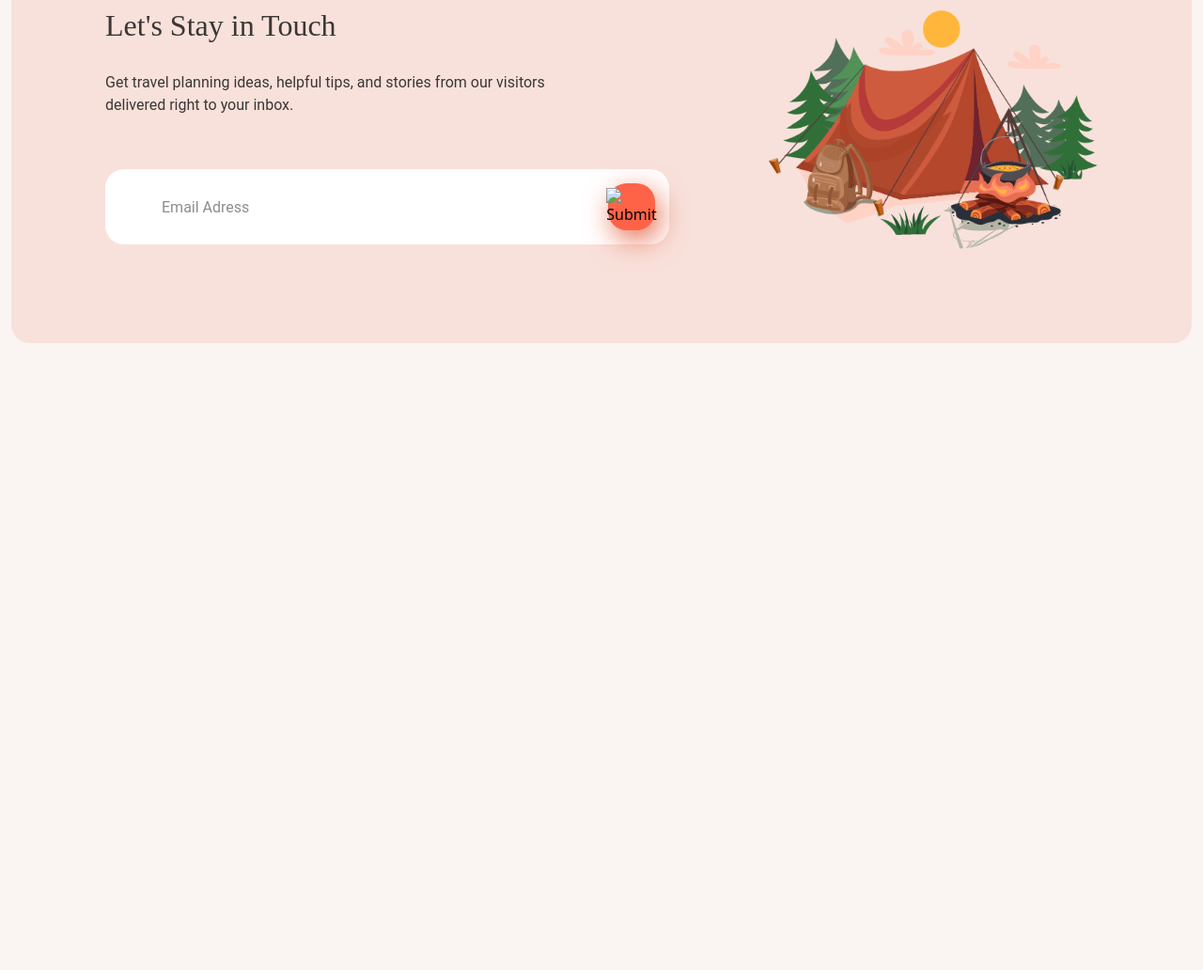
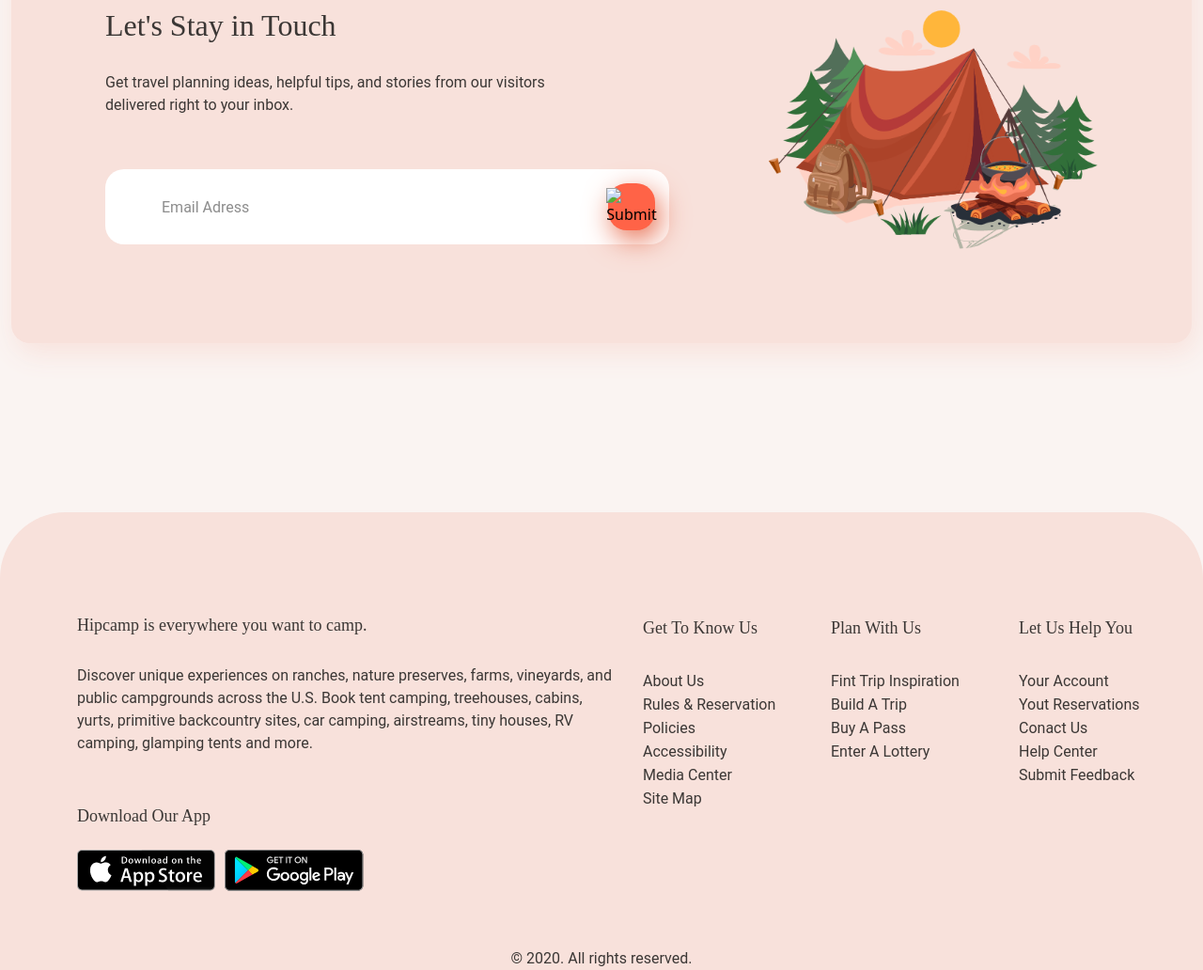
Before and after one commit to parjana94/camping, a plain HTML site: page index.html in a window 1280 px wide. Shown: the part 4919-5951 px from the top of the page at 94% size. Before the commit the page ends 5284 px from the top, so only its background shows below. Drawn offline with nearby package versions, Linux system fonts and the light colour scheme.

Commit message:
add footer

```diff
--- a/css/style.css
+++ b/css/style.css
@@ -287,6 +287,7 @@ body{
     padding: 100px;
     border-radius: 20px;
     margin-top: 125px;
+    box-shadow: 5px 10px 30px #F8E1DB;
 }
 
 .email-h2{
@@ -351,6 +352,89 @@ input[type="email"]::-webkit-input-placeholder {
     width: 100%;
 }
 
+.footer-main{
+    margin-top: 180px;
+    background-color: #F8E1DB;
+    border-top-left-radius: 70px;
+    border-top-right-radius: 70px;
+    padding-top: 110px;
+}
+
+.footer{
+    display: flex;
+    justify-content: space-between;
+}
+.right-footer{
+    display: flex;
+}
+.right-footer-h2{
+    margin-bottom: 30px;
+    font-family: 'Archivo';
+    font-size: 18px;
+    color: #3B3735;
+
+}
+
+.right-footer-p{
+    font-family: 'Roboto';
+    font-size: 16px;
+    color: #3B3735;
+    width: 570px;
+    margin-bottom: 55px;
+}
+.right-footer-h3{
+    font-size: 18px;
+    font-family:'Archivo';
+    color: #3B3735;
+    margin-bottom: 25px;
+}
+.app{
+    display: flex;
+}
+.appstore{
+    margin-left: 10px;
+}
+.nav-1-ul{
+    list-style: none;
+}
+.nav-1-a{
+    text-transform: capitalize;
+    text-decoration: none;
+    color: #3B3735;
+    font-size: 16px;
+    font-family: 'Roboto';
+    transition-property: all;
+    transition-delay: 0.1s;
+    transition-duration: 0.2s;
+}
+.nav-1-a:hover{
+    color: black;
+}
+
+.nav-head{
+    font-family: 'Archivo';
+    font-size: 18px;
+    color: #3B3735;
+    text-transform: capitalize;
+    margin-bottom: 30px;
+}
+.navigation-box{
+    display: flex;
+    flex-direction: column;
+    align-items: flex-start;
+    width: 200px;
+    text-align: left;
+}
+.rights{
+    display: flex;
+    justify-content: center;
+    align-items: center;
+    font-size: 16px;
+    font-family: 'Roboto';
+    color: #3B3735;
+    margin-top:60px;
+    margin-bottom: 0px;
+}
 @media (max-width:1140px){
     .discover-box{
         width: 322px;
--- a/index.html
+++ b/index.html
@@ -328,13 +328,70 @@
         <img class="email-camp" src="img/Group 56.png" alt="camp">
     </div>
 </div>
+</div>
+<footer class="footer-main">
+    <div class="container">
+        <div class="footer">
+    <div class="left-footer">
+        <h2 class="right-footer-h2">Hipcamp is everywhere you want to camp.</h2>
+        <p class="right-footer-p">Discover unique experiences on ranches, nature preserves, farms, vineyards, and public campgrounds across the U.S. Book tent camping, treehouses, cabins, yurts, primitive backcountry sites, car camping, airstreams, tiny houses, RV camping, glamping tents and more.</p>
+        <h3 class="right-footer-h3">Download Our App</h3>
+        <div class="app">
+            <div class="apple">
+                <a href="#"><img src="img/apple.png" alt="apple"></a>
+            </div>
+            <div class="appstore">
+                <a href="#"><img src="img/google.png" alt="#"></a>
+            </div>
+        </div>
+    </div>
+
+   <div class="right-footer">
+       <div class="navigation-box">
+       <nav class="footer-nav-1">
+           <ul class="nav-1-ul">
+                <li class="nav-1-li nav-head">get to know us</li>
+               <li class="nav-1-li"><a class="nav-1-a" href="#">about us</a></li>
+               <li class="nav-1-li"><a class="nav-1-a" href="#">rules & reservation policies</a></li>
+               <li class="nav-1-li"><a class="nav-1-a" href="#">accessibility</a></li>
+               <li class="nav-1-li"><a class="nav-1-a" href="#">media center</a></li>
+               <li class="nav-1-li"><a class="nav-1-a" href="#">site map</a></li>
+           </ul>
+       </nav>
+       </div>
+       <div class="navigation-box">
+    <nav class="footer-nav-1">
+        <ul class="nav-1-ul">
+            <li class="nav-1-li nav-head">plan with us</li>
+            <li class="nav-1-li"><a class="nav-1-a" href="#">fint trip inspiration</a></li>
+            <li class="nav-1-li"><a class="nav-1-a" href="#">build a trip</a></li>
+            <li class="nav-1-li"><a class="nav-1-a" href="#">buy a pass</a></li>
+            <li class="nav-1-li"><a class="nav-1-a" href="#">enter a lottery</a></li>
+        </ul>
+    </nav>
+    </div>
+    <div class="navigation-box">
+    <nav class="footer-nav-1">
+        <ul class="nav-1-ul">
+            <li class="nav-1-li nav-head">let us help you</li>
+            <li class="nav-1-li"><a class="nav-1-a" href="#">your account</a></li>
+            <li class="nav-1-li"><a class="nav-1-a" href="#">yout reservations</a></li>
+            <li class="nav-1-li"><a class="nav-1-a" href="#">conact us</a></li>
+            <li class="nav-1-li"><a class="nav-1-a" href="#">help center</a></li>
+            <li class="nav-1-li"><a class="nav-1-a" href="#">submit feedback</a></li>
+        </ul>
+    </nav>
+    </div>
 
 
 
 
+    </div>
 
+    </div>
+<p class="rights">&copy; 2020. All rights reserved.</p>
 
-</div>
+</footer>
     <script src="https://cdn.jsdelivr.net/npm/bootstrap@5.0.0-beta1/dist/js/bootstrap.bundle.min.js" integrity="sha384-ygbV9kiqUc6oa4msXn9868pTtWMgiQaeYH7/t7LECLbyPA2x65Kgf80OJFdroafW" crossorigin="anonymous"></script>
     <script src="https://cdn.jsdelivr.net/npm/@popperjs/core@2.5.4/dist/umd/popper.min.js" integrity="sha384-q2kxQ16AaE6UbzuKqyBE9/u/KzioAlnx2maXQHiDX9d4/zp8Ok3f+M7DPm+Ib6IU" crossorigin="anonymous"></script>
     <script src="https://cdn.jsdelivr.net/npm/bootstrap@5.0.0-beta1/dist/js/bootstrap.min.js" integrity="sha384-pQQkAEnwaBkjpqZ8RU1fF1AKtTcHJwFl3pblpTlHXybJjHpMYo79HY3hIi4NKxyj" crossorigin="anonymous"></script>
```
Also changed, not shown: img/apple.png (added), img/google.png (added).
